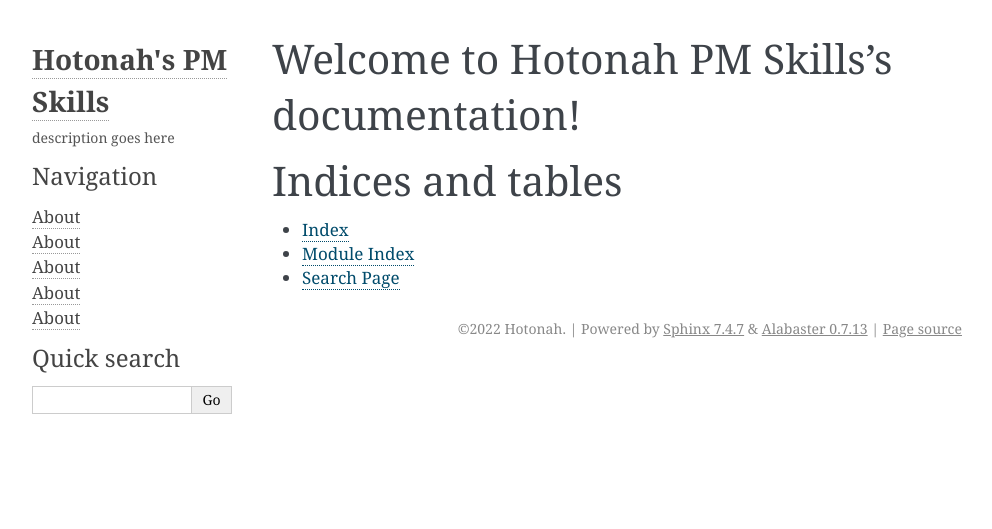
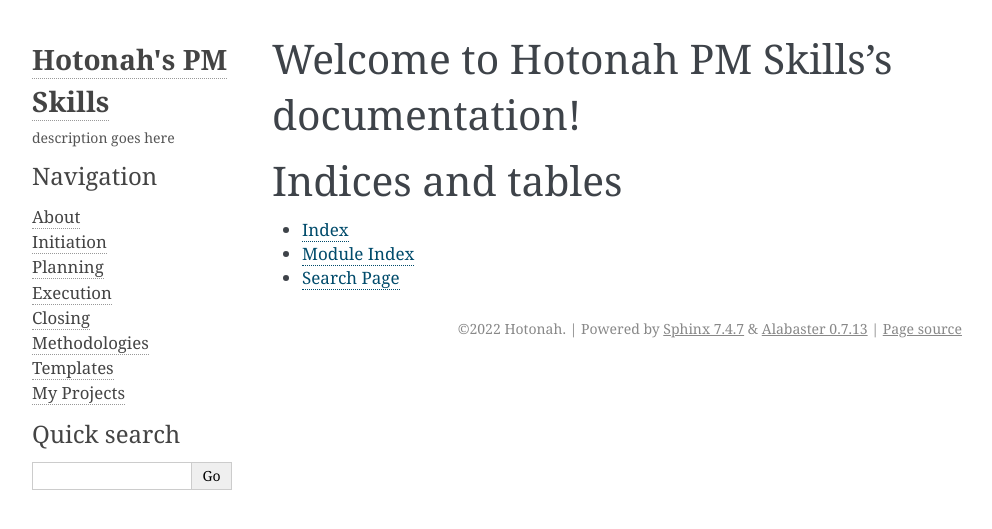
Before and after one commit to Hotonah/hotonah.github.io, a Sphinx documentation site: the page built from source/index.txt, in a window 1280 px wide. Shown: the top 529 px of the page, without its empty margins (148-1140 px from the left). Built offline with Sphinx 7.4.7, drawn with Linux system fonts in a browser that asks for light colours.

Commit message:
Update nav.html

```diff
--- a/source/_templates/nav.html
+++ b/source/_templates/nav.html
@@ -1,8 +1,11 @@
 <h3>Navigation</h3>
 <ul>
-    <li class="toctree-l1"><a href="/about">About</a></li>
-    <li class="toctree-l1"><a href="/about">About</a></li>
-    <li class="toctree-l1"><a href="/about">About</a></li>
-    <li class="toctree-l1"><a href="/about">About</a></li>
-    <li class="toctree-l1"><a href="/about">About</a></li>
+    <li class="toctree-l1"><a href="about">About</a></li>
+    <li class="toctree-l1"><a href="about">Initiation</a></li>
+    <li class="toctree-l1"><a href="about">Planning</a></li>
+    <li class="toctree-l1"><a href="about">Execution</a></li>
+    <li class="toctree-l1"><a href="about">Closing</a></li>
+    <li class="toctree-l1"><a href="about">Methodologies</a></li>
+    <li class="toctree-l1"><a href="about">Templates</a></li>
+    <li class="toctree-l1"><a href="about">My Projects</a></li>
 </ul>
```
